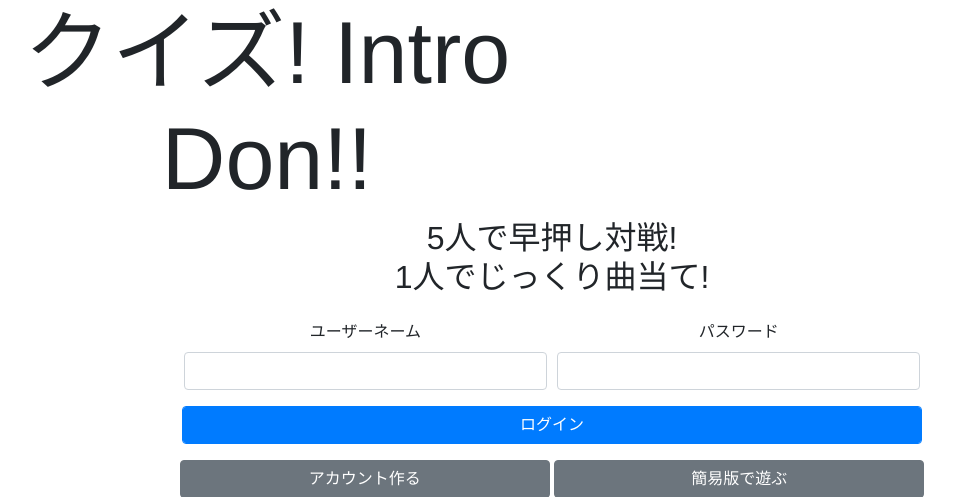
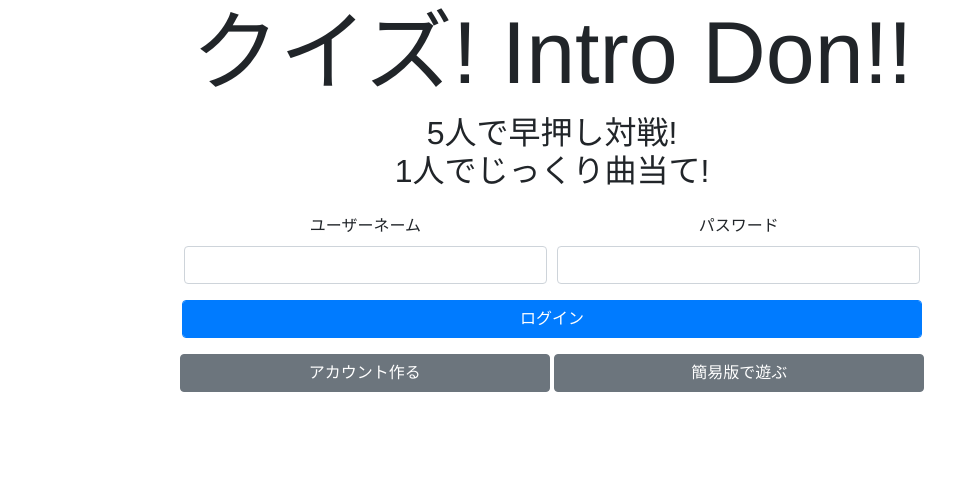
Before and after one commit to akiraseto/introdon, a Flask app: page / in a window 1280 px wide. Shown: the part 56-553 px from the top of the page, without its empty margins (88-1043 px from the left). Run offline with Flask 2, Linux system fonts and the light colour scheme; some libraries are stand-ins or nearby versions; some web fonts are replaced.

Commit message:
デザインPC indexページを修正 漏れ

```diff
--- a/introdon/templates/users/index.html
+++ b/introdon/templates/users/index.html
@@ -4,7 +4,7 @@
   <div class="text-center">
 
     <div class="row">
-      <h1 class="display-2 col-12 col-lg-6">クイズ! Intro Don!!</h1>
+      <h1 class="display-2 col-12">クイズ! Intro Don!!</h1>
       <div class="col-12">
         <h2>5人で早押し対戦!<br>
           1人でじっくり曲当て!</h2>
```
